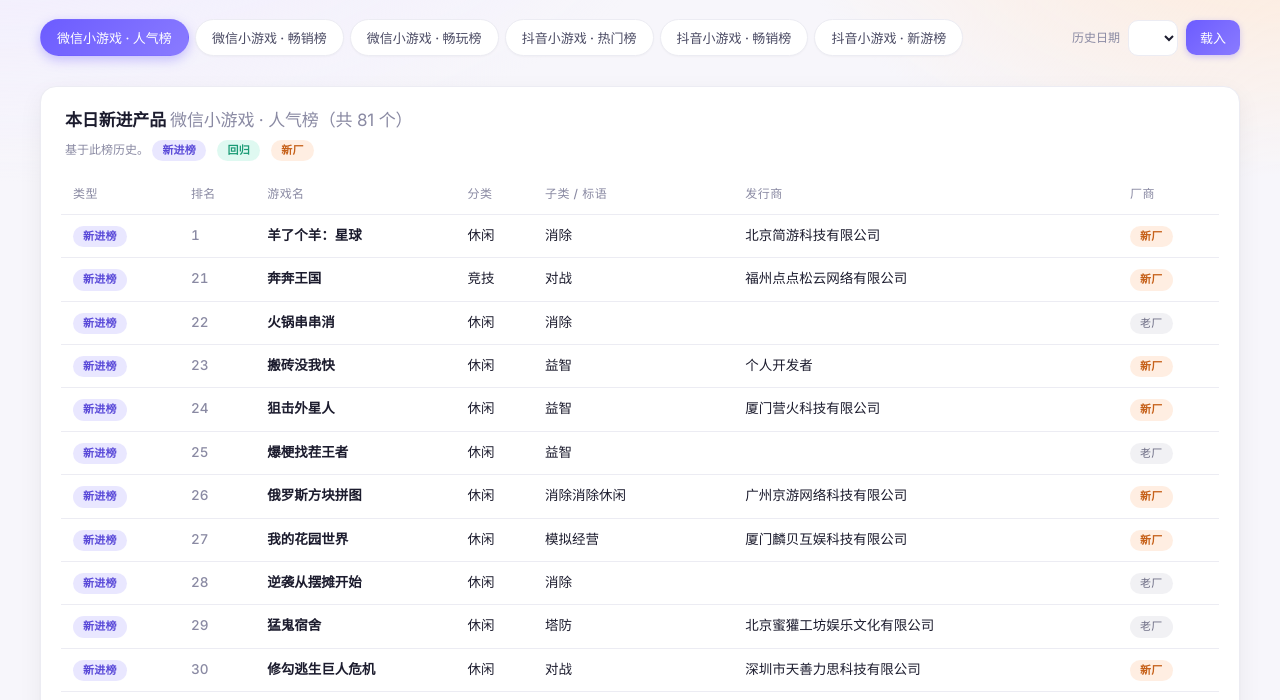
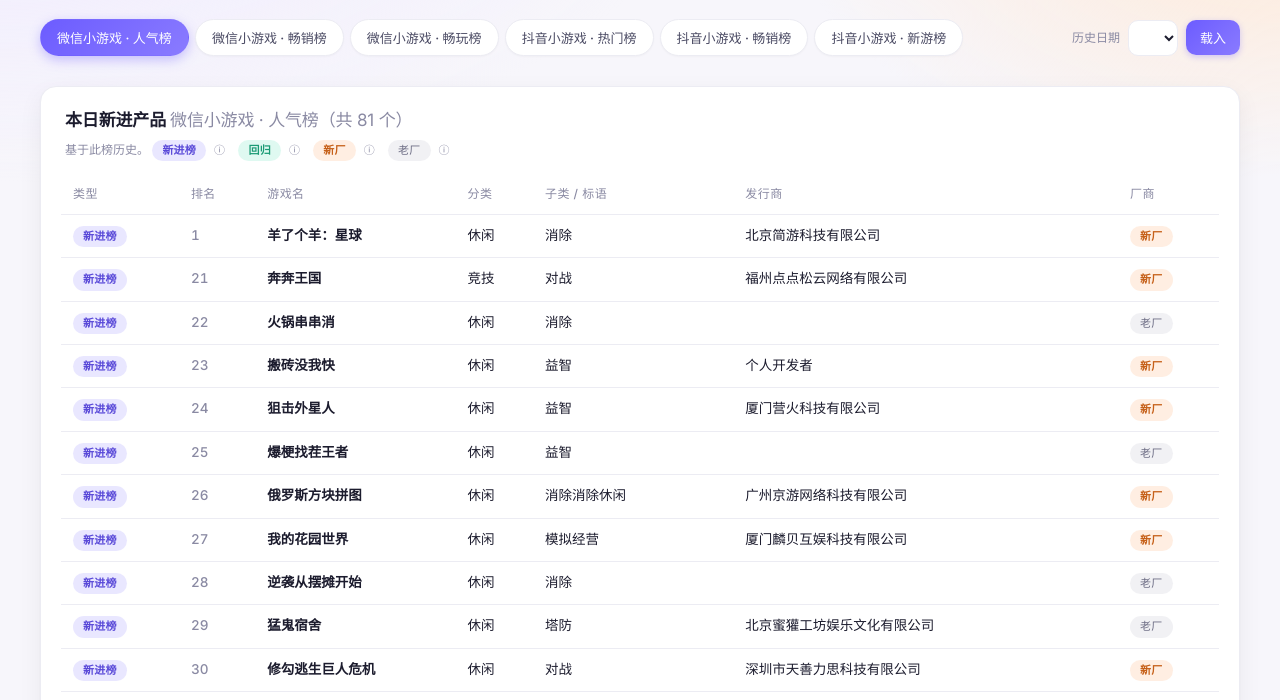
Before and after one commit to hawaiimao/minigame-rank-daily, a plain HTML site: page site/index.html in a window 1280 px wide. Shown: the part 97-797 px from the top of the page. Drawn offline with Linux system fonts and the light colour scheme; no server answers; files whose address does not match are found by name.

Commit message:
site: add 老厂 legend and tooltips for all 4 badges

```diff
--- a/site/index.html
+++ b/site/index.html
@@ -35,9 +35,22 @@
       <h2>本日新进产品 <span class="muted"><span id="panel-new-board"></span><span id="panel-new-count"></span></span></h2>
       <div class="sub">
         基于此榜历史。
-        <span class="legend"><span class="badge first-board">新进榜</span></span>
-        <span class="legend"><span class="badge returning">回归</span></span>
-        <span class="legend"><span class="badge new-pub">新厂</span></span>
+        <span class="legend">
+          <span class="badge first-board">新进榜</span>
+          <span class="hint" title="此榜历史从未出现过的游戏">ⓘ</span>
+        </span>
+        <span class="legend">
+          <span class="badge returning">回归</span>
+          <span class="hint" title="此榜以前出现过、消失过、又回来（间隔 ≥ 2 天）">ⓘ</span>
+        </span>
+        <span class="legend">
+          <span class="badge new-pub">新厂</span>
+          <span class="hint" title="该发行商在此榜首次出现">ⓘ</span>
+        </span>
+        <span class="legend">
+          <span class="badge studio-old">老厂</span>
+          <span class="hint" title="该发行商之前已在此榜出现过其他作品">ⓘ</span>
+        </span>
       </div>
       <div class="table-wrap">
       <table id="tbl-new">
--- a/site/style.css
+++ b/site/style.css
@@ -295,7 +295,12 @@
 .badge.new-pub        { background: rgba(255,138,61,.15);  color: #c66019; }
 .badge.studio-old     { background: rgba(138,138,163,.12); color: #6c6c84; font-weight: 500; }
 
-.legend { margin-right: 8px; }
+.legend {
+  display: inline-flex;
+  align-items: center;
+  gap: 4px;
+  margin-right: 10px;
+}
 .hint {
   color: var(--muted);
   cursor: help;
```
